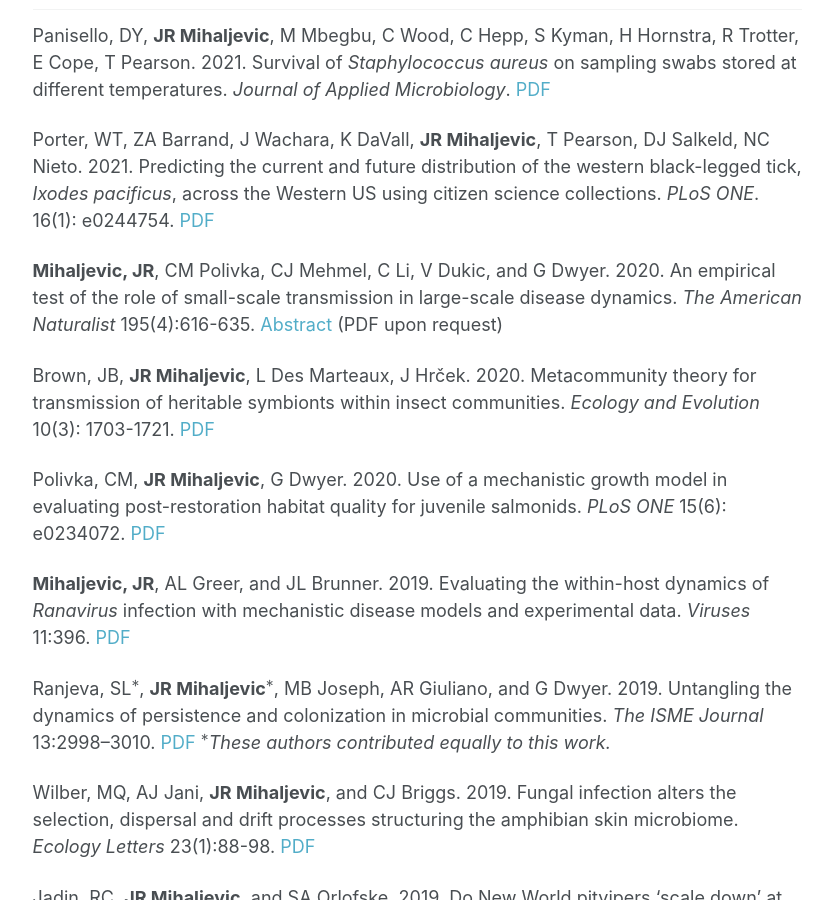
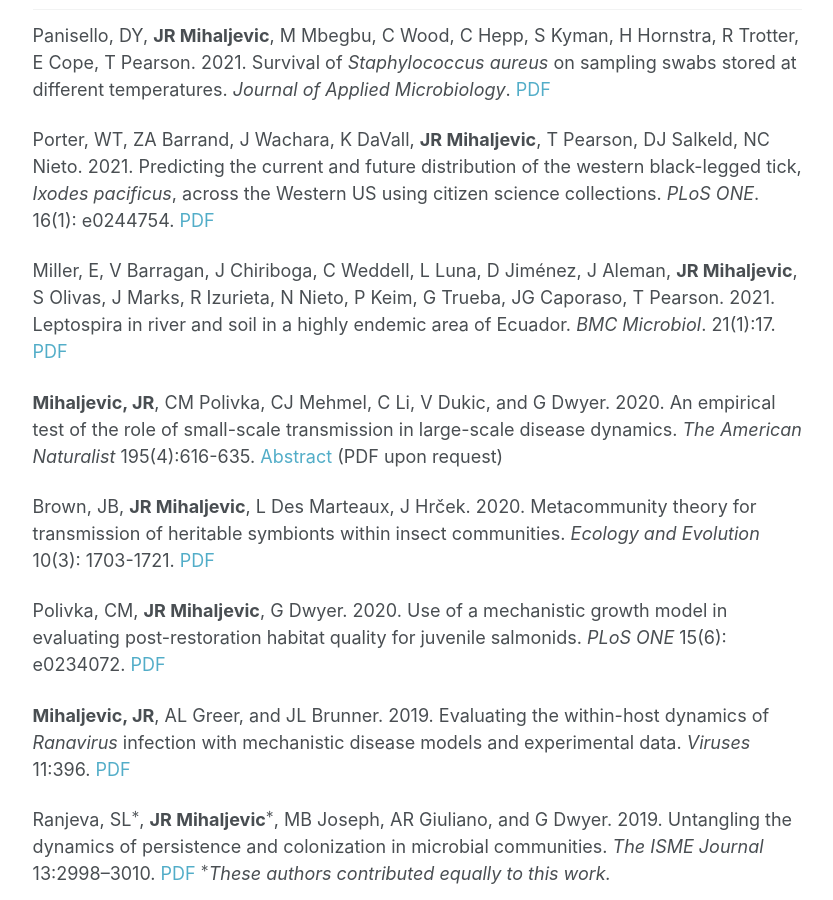
Before and after one commit to jrmihalj/jrmihalj.github.io, a Jekyll site: the page built from _pages/pubs.md, in a window 1280 px wide and 900 px high, scrolled down 1152 px. Shown: the whole window, without its empty margins (249-1082 px from the left). Built offline with Jekyll 4.4.1, drawn with Linux system fonts in a browser that asks for light colours; formulas are drawn with MathJax 3; our own code applies the rules of GitHub Pages for plain Markdown files.

Commit message:
added lepto paper, Miller et al

```diff
--- a/_pages/pubs.md
+++ b/_pages/pubs.md
@@ -13,6 +13,8 @@
 Panisello, DY, **JR Mihaljevic**, M Mbegbu, C Wood, C Hepp, S Kyman, H Hornstra, R Trotter, E Cope, T Pearson. 2021. Survival of *Staphylococcus aureus* on sampling swabs stored at different temperatures. *Journal of Applied Microbiology*. [PDF](https://sfamjournals.onlinelibrary.wiley.com/doi/10.1111/jam.15023){:target="_blank"}
 
 Porter, WT, ZA Barrand, J Wachara, K DaVall, **JR Mihaljevic**, T Pearson, DJ Salkeld, NC Nieto. 2021. Predicting the current and future distribution of the western black-legged tick, *Ixodes pacificus*, across the Western US using citizen science collections. *PLoS ONE*. 16(1): e0244754. [PDF](https://journals.plos.org/plosone/article?id=10.1371/journal.pone.0244754){:target="_blank"}
+
+Miller, E, V Barragan, J Chiriboga, C Weddell, L Luna, D Jiménez, J Aleman, **JR Mihaljevic**, S Olivas, J Marks, R Izurieta, N Nieto, P Keim, G Trueba, JG Caporaso, T Pearson. 2021. Leptospira in river and soil in a highly endemic area of Ecuador. *BMC Microbiol*. 21(1):17. [PDF](https://bmcmicrobiol.biomedcentral.com/articles/10.1186/s12866-020-02069-y){:target="_blank"}
 
 **Mihaljevic, JR**, CM Polivka, CJ Mehmel, C Li, V Dukic, and G Dwyer. 2020. An empirical test of the role of small-scale transmission in large-scale disease dynamics. *The American Naturalist* 195(4):616-635. [Abstract](https://www.journals.uchicago.edu/doi/abs/10.1086/707457?journalCode=an){:target="_blank"} (PDF upon request)
 
```
